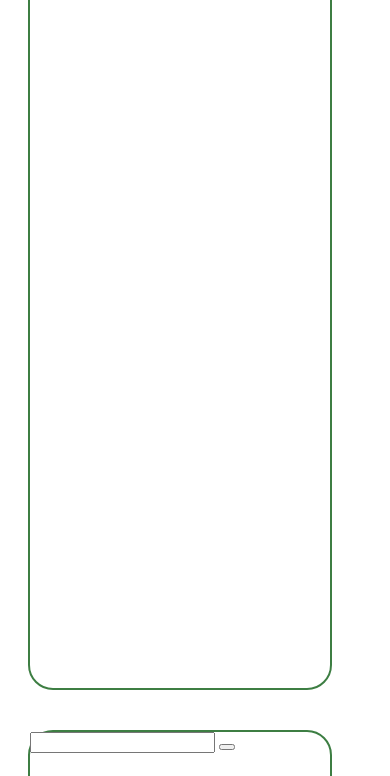
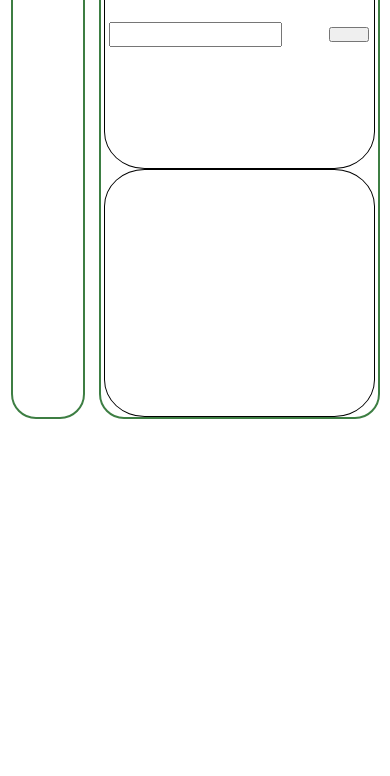
Before and after one commit to acerjak/hotdogrepo, a plain HTML site: page index.html in a window 390 px wide. Shown: the part 242-1018 px from the top of the page. After the commit the page ends 844 px from the top, so only its background shows below. Drawn offline with Linux system fonts and the light colour scheme; some icons are missing.

Commit message:
added styling to make somewhat responsive and ready for api functionality to be added

```diff
--- a/style.css
+++ b/style.css
@@ -28,14 +28,55 @@
 .column {
     border-radius: 25px;
     border: 2px solid rgb(61, 126, 67);
-    width: 300px;
-    height: 750px;
-    float: left;
-    margin: 20px;
+    height: 500px;
+    margin: 2.5px;
 }
-
 .column:after {
     content: "";
     display: table;
     clear: both;
 }
+.main {
+    width: 75%;
+    float: right;
+}
+.menu {
+    width: 20%;
+    float: left;
+}
+.apiHotdog {
+    border-radius: 15%;
+    margin: 0 auto;
+    width: 98%;
+    height: 50%;
+    border: 1.5px solid black;
+    display: block;
+    text-align: center;
+}
+.apiInput {
+    display: inline-block;
+    text-align: left;
+    margin-left: auto;
+    margin-top: 50px;
+    margin-right: auto;
+    width: 80%;
+    height: 25px;
+}
+.hotdogBtn {
+    width: 15%;
+    height: 15px;
+}
+.infoAPI {
+    border-radius: 15%;
+    margin: 0 auto;
+    width: 98%;
+    height: 50%;
+    border: 1.5px solid black;
+}
+.content {
+    max-width: 500px;
+    margin: auto;
+  }
+  * {
+    box-sizing: border-box;
+  }
```
